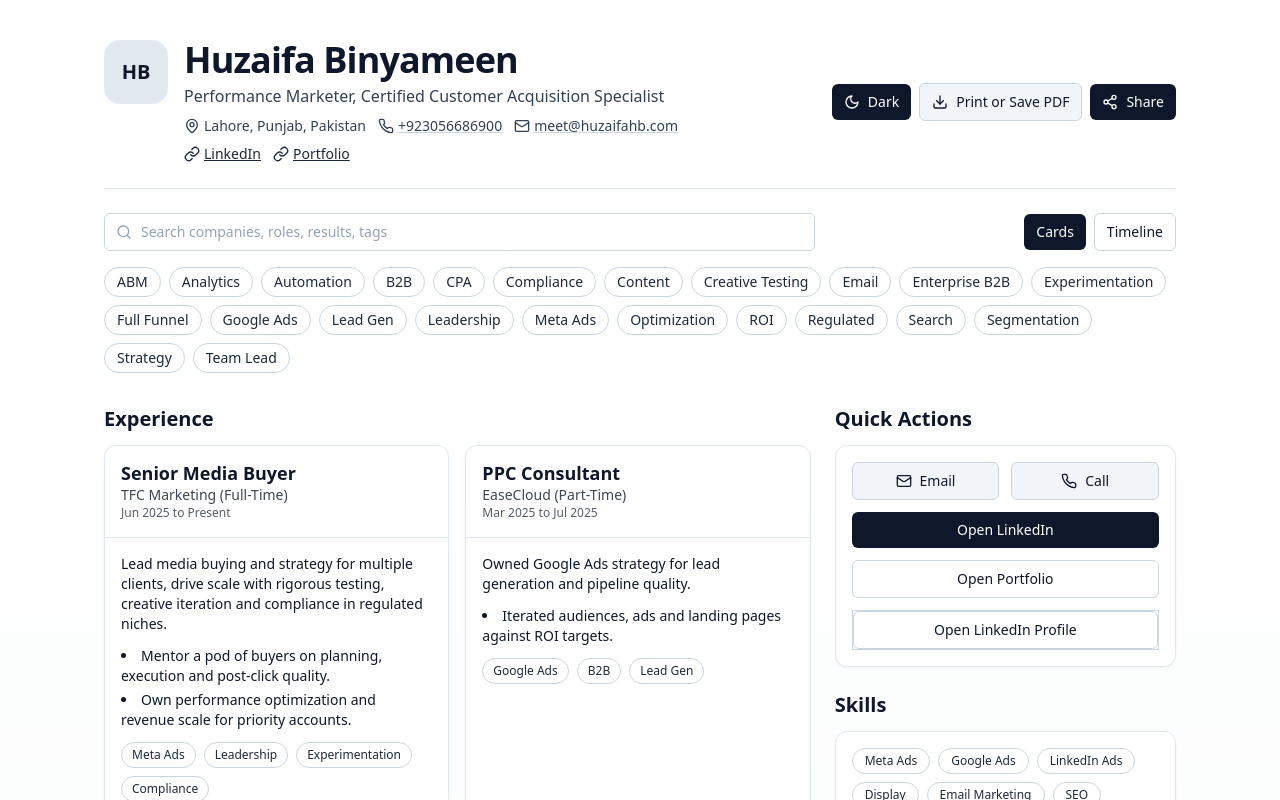
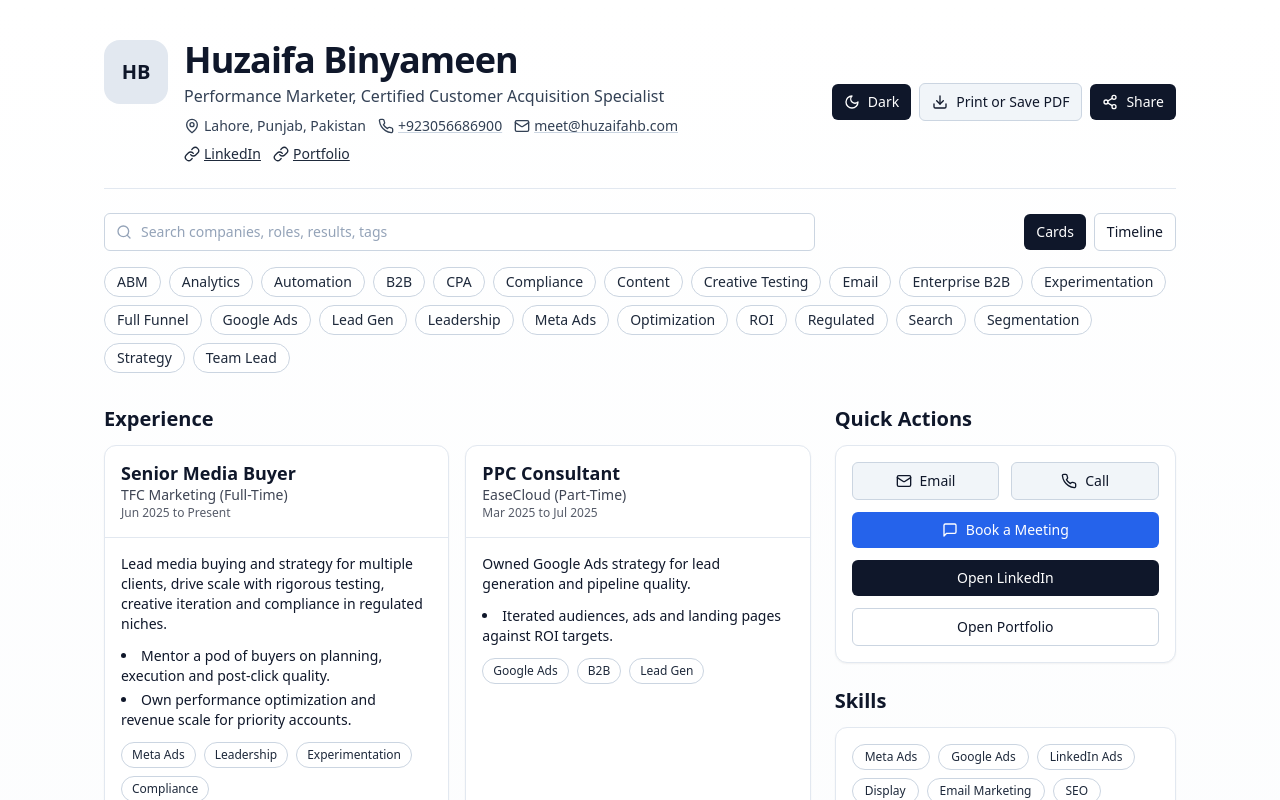
Before and after one commit to huzaifa-hb/portfolio-huzaifahb, a React (Vite) app: page / in a window 1280 px wide. Shown: the top 800 px of the page. Built offline with nearby package versions, Linux system fonts and the light colour scheme.

Commit message:
Add Calendly booking button

```diff
--- a/src/App.jsx
+++ b/src/App.jsx
@@ -627,6 +627,16 @@ export default function App() {
                       </Button>
                     </a>
                     <a
+                      href="https://calendly.com/calendly-huzaifahb/discovery-call"
+                      target="_blank"
+                      rel="noreferrer"
+                      className="col-span-2"
+                    >
+                      <Button className="w-full justify-center gap-2 bg-blue-600 text-white hover:bg-blue-700 dark:bg-blue-600 dark:hover:bg-blue-700">
+                        <MessageSquare className="h-4 w-4" /> Book a Meeting
+                      </Button>
+                    </a>
+                    <a
                       href={LINKS.linkedin}
                       target="_blank"
                       rel="noreferrer"
@@ -644,16 +654,6 @@ export default function App() {
                     >
                       <Button className="w-full justify-center bg-white text-slate-900 hover:bg-slate-100 border border-slate-300 dark:bg-slate-900 dark:text-slate-100 dark:hover:bg-slate-800 dark:border-slate-700">
                         Open Portfolio
-                      </Button>
-                    </a>
-                    <a
-                      href={LINKS.linkedin}
-                      target="_blank"
-                      rel="noreferrer"
-                      className="col-span-2 bg-white text-slate-900 hover:bg-slate-100 border border-slate-300 dark:bg-slate-900 dark:text-slate-100 dark:hover:bg-slate-800 dark:border-slate-700"
-                    >
-                      <Button className="w-full justify-center bg-white text-slate-900 hover:bg-slate-100 border border-slate-300 dark:bg-slate-900 dark:text-slate-100 dark:hover:bg-slate-800 dark:border-slate-700">
-                        Open LinkedIn Profile
                       </Button>
                     </a>
                   </div>
```
